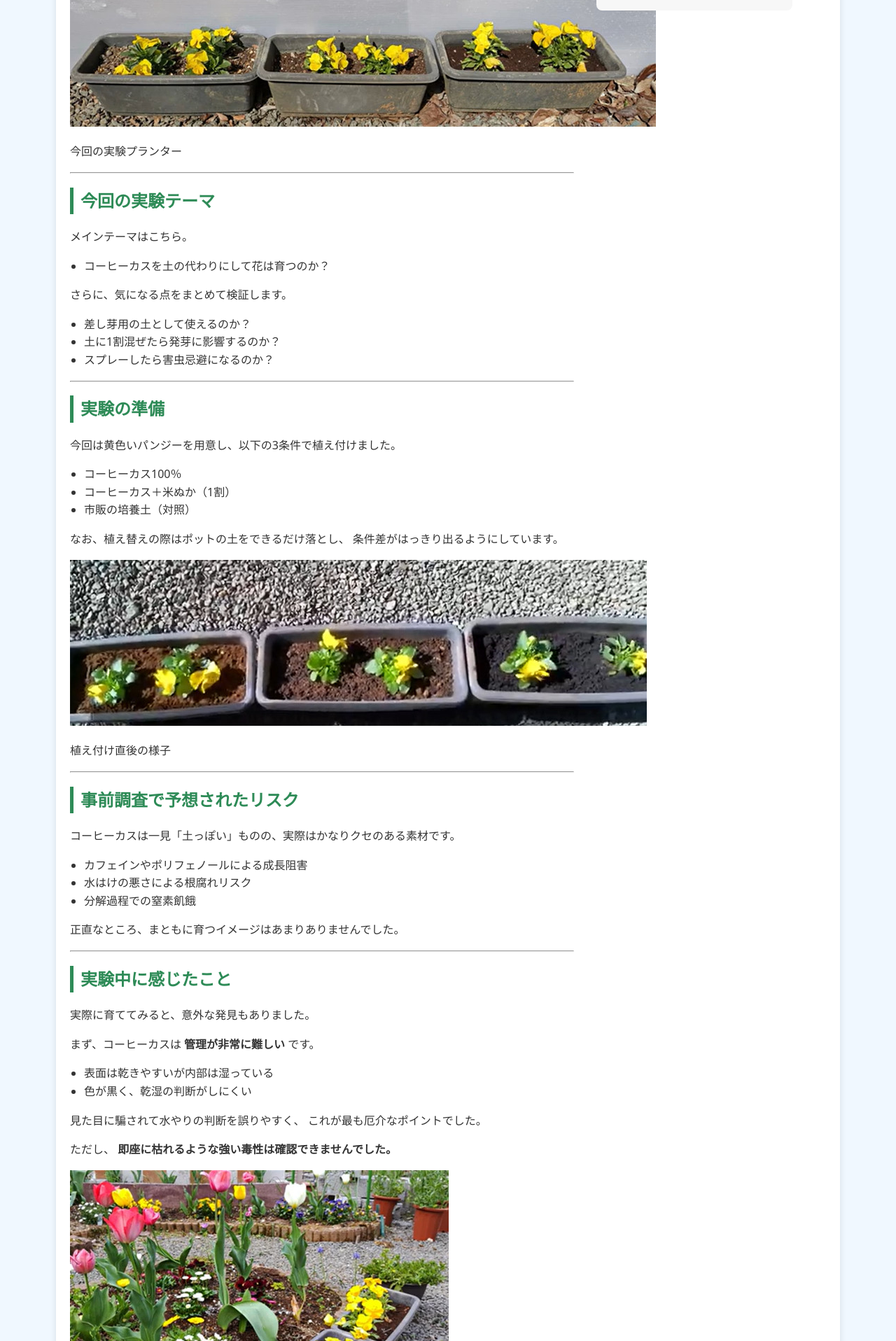
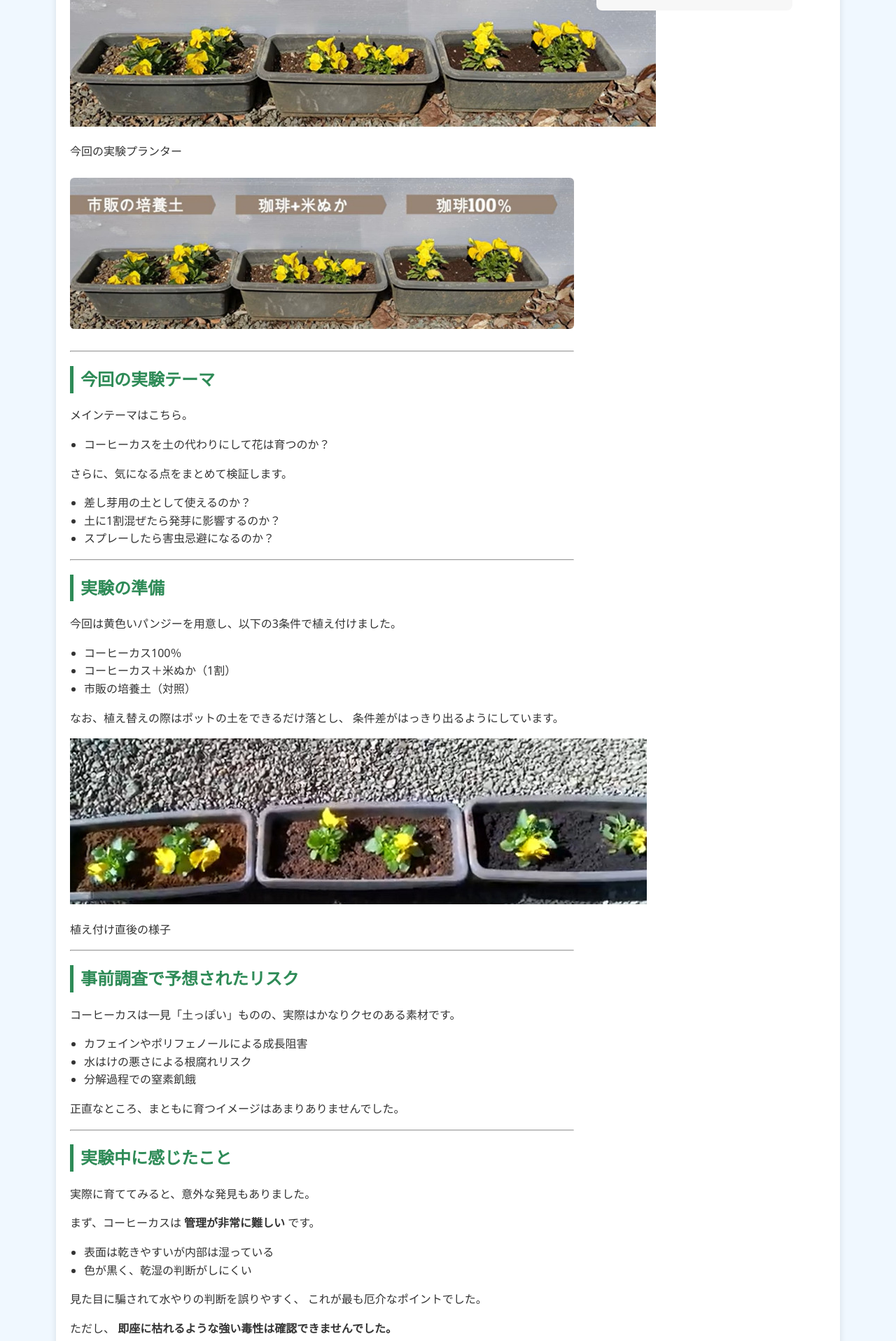
Before and after one commit to shiitake-garden/shiitake-garden.github.io, a Jekyll site: the page built from contents/coffee/cof_jikken.html, in a window 1280 px wide. Shown: the part 508-2424 px from the top of the page at 70% size. Built offline with Jekyll 4.4.1, drawn with Linux system fonts in a browser that asks for light colours.

Commit message:
Update cof_jikken.html

```diff
--- a/contents/coffee/cof_jikken.html
+++ b/contents/coffee/cof_jikken.html
@@ -34,7 +34,9 @@ title: コーヒーカスだけで花は育つのか？
   <img src="/images/caf/pansy.jpg" alt="パンジー栽培実験">
   <p class="caption">今回の実験プランター</p>
 </div>
-
+<figure class="image-wide">
+<img src="/images/caf/pansy.jpg" alt="パンジー栽培実験">
+</figure>
 <hr>
 
 <h2>今回の実験テーマ</h2>
```
